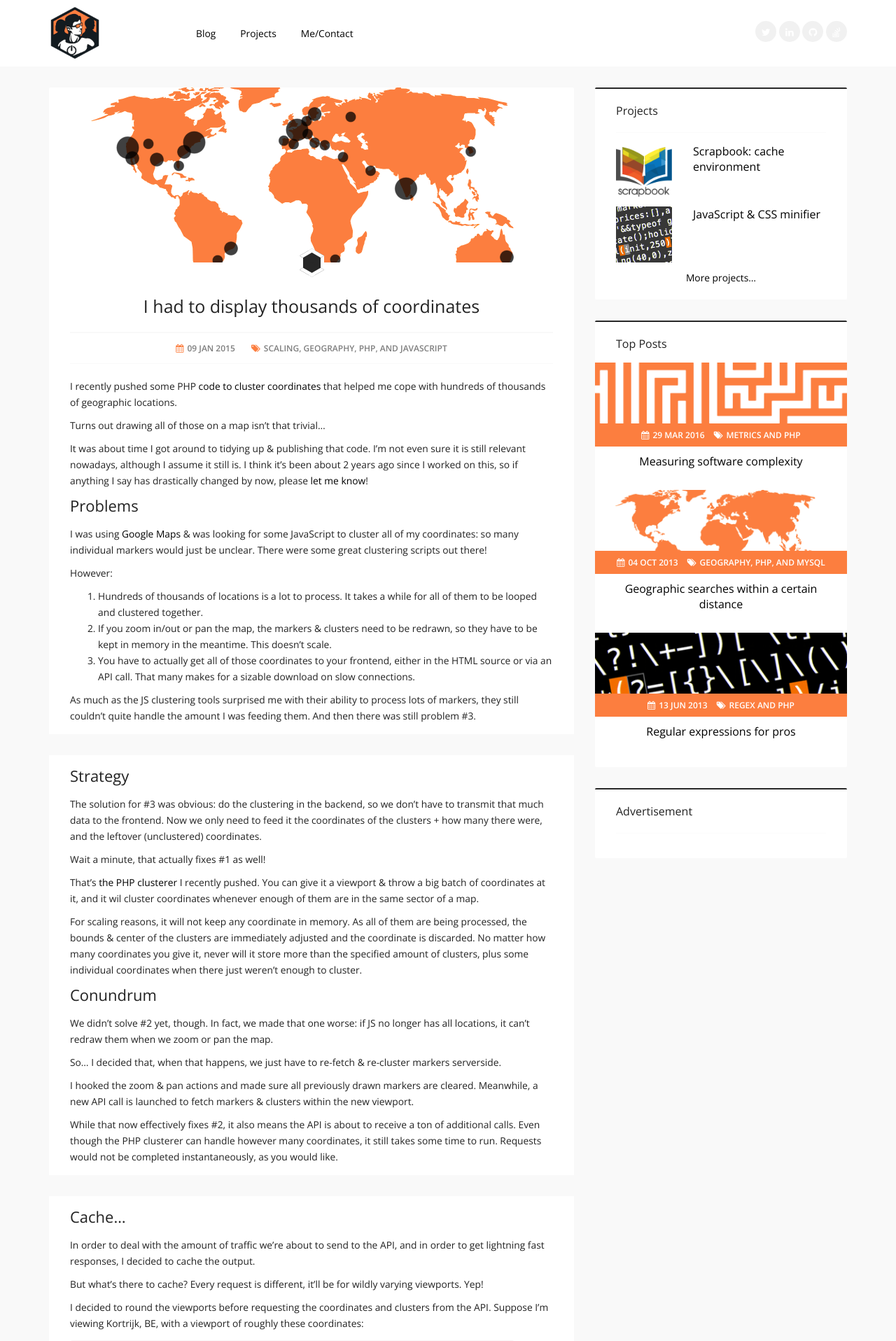
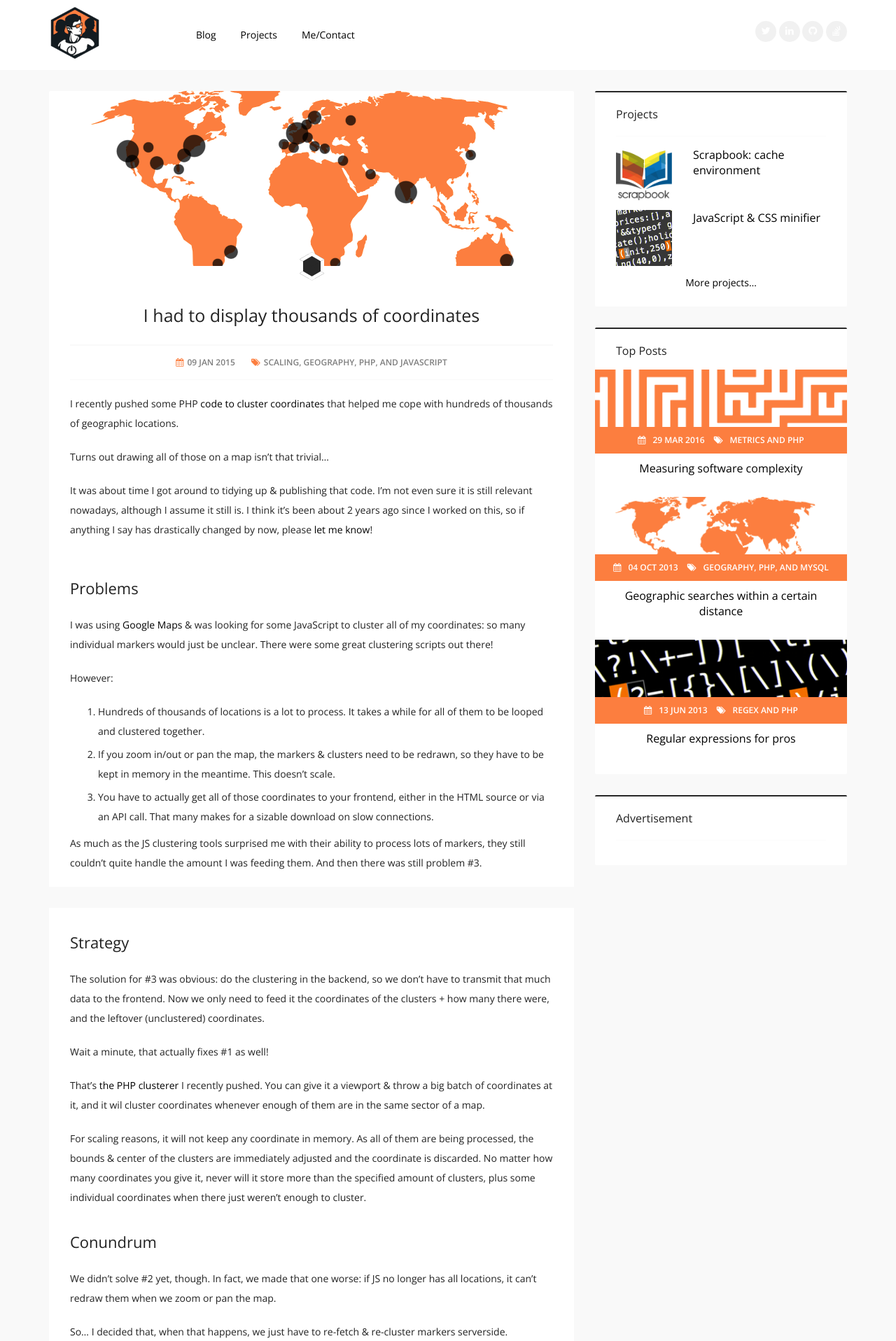
Before and after one commit to matthiasmullie/mullie.eu, a Jekyll site: the page built from _posts/2015-01-09-i-had-to-display-thousands-of-coordinates.md, in a window 1280 px wide. Shown: the top 1916 px of the page at 70% size. Built offline with Jekyll 4.4.1, drawn with Linux system fonts in a browser that asks for light colours.

Commit message:
More whitespace

```diff
--- a/_layouts/contact.html
+++ b/_layouts/contact.html
@@ -17,10 +17,10 @@ layout: base
 				<div class="widget nospace">
 					<h4 class="widget-title">Resume</h4>
 					<div class="col-md-6">
-						<a href="{{ site.url }}/public/cv/matthias-mullie.pdf"><i class="fa fa-file-pdf-o"></i> Résumé</a>
+						<a href="{{ site.url }}/public/cv/matthias-mullie.pdf"><i class="fa fa-file-pdf-o" style="margin-right: 10px"></i>Résumé</a>
 					</div>
 					<div class="col-md-6">
-						<a href="https://www.linkedin.com/in/matthiasmullie"><i class="fa fa-linkedin"></i> LinkedIn</a>
+						<a href="https://www.linkedin.com/in/matthiasmullie"><i class="fa fa-linkedin" style="margin-right: 10px"></i>LinkedIn</a>
 					</div>
 				</div>
 			</div>
--- a/_layouts/post.html
+++ b/_layouts/post.html
@@ -2,7 +2,7 @@
 layout: default
 ---
 
-{% if page.adsense or page.adsense == nil %}
+{% if page.adsense %}
   <div class="ad adsense">{% include adsense_pagelevel.html %}</div>
 {% endif %}
 
--- a/public/assets/css/override.css
+++ b/public/assets/css/override.css
@@ -74,7 +74,7 @@
 }
 
 /*
- * Override butt ugly highlight style. & make big code blocks should take full
+ * Override butt ugly highlight style & make big code blocks should take full
  * content width.
  */
 div.highlighter-rouge pre {
@@ -83,6 +83,10 @@ div.highlighter-rouge pre {
 	background: #f5f5f5;
 	border: none;
 	border-radius: 0;
+	display: block;
+}
+.highlight {
+	padding: 0;
 	display: block;
 }
 
@@ -241,3 +245,39 @@ html, body, #sb-site, #wrap, .main-inner-content {
 #footer {
 	flex-shrink: 0;
 }
+
+/*
+ * More spacing
+ */
+#content h1:not(:first-child), #content h2:not(:first-child), #content h3:not(:first-child), #content h4:not(:first-child), #content h5:not(:first-child), #content h6:not(:first-child) {
+	margin-top: 35px;
+}
+#content h1:not(:last-child), #content h2:not(:last-child), #content h3:not(:last-child), #content h4:not(:last-child), #content h5:not(:last-child), #content h6:not(:last-child) {
+	margin-bottom: 25px;
+}
+#content p:not(:last-child) {
+	margin-bottom: 20px;
+}
+#content ul:not(:last-child) {
+	margin-bottom: 15px;
+}
+#content li {
+	margin: 5px 0;
+}
+#content ul ul:not(:last-child), #content ol ul:not(:last-child), #content ul ol:not(:last-child), #content ol ol:not(:last-child) {
+	margin-bottom: 10px;
+}
+#content .highlighter-rouge:not(:last-child) {
+	margin-bottom: 30px;
+}
+body {
+	font-size: 14px;
+	line-height: 28px;
+}
+#header .header-social-link ul li a,
+.widget.footer-social li a {
+	line-height: 20px;
+}
+#sidebar .widget.top-post ul li .img-wrap .entry-info span i {
+	margin-right: 10px;
+}
```
Also changed, not shown: projects.html (+11 -11 lines).
